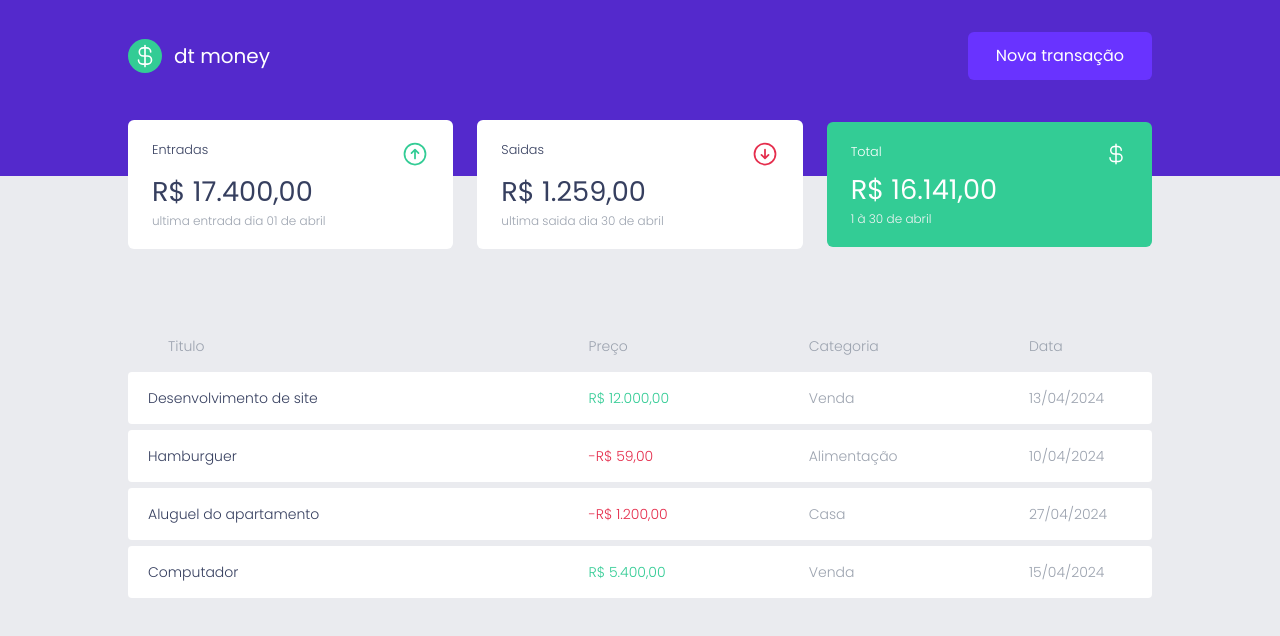
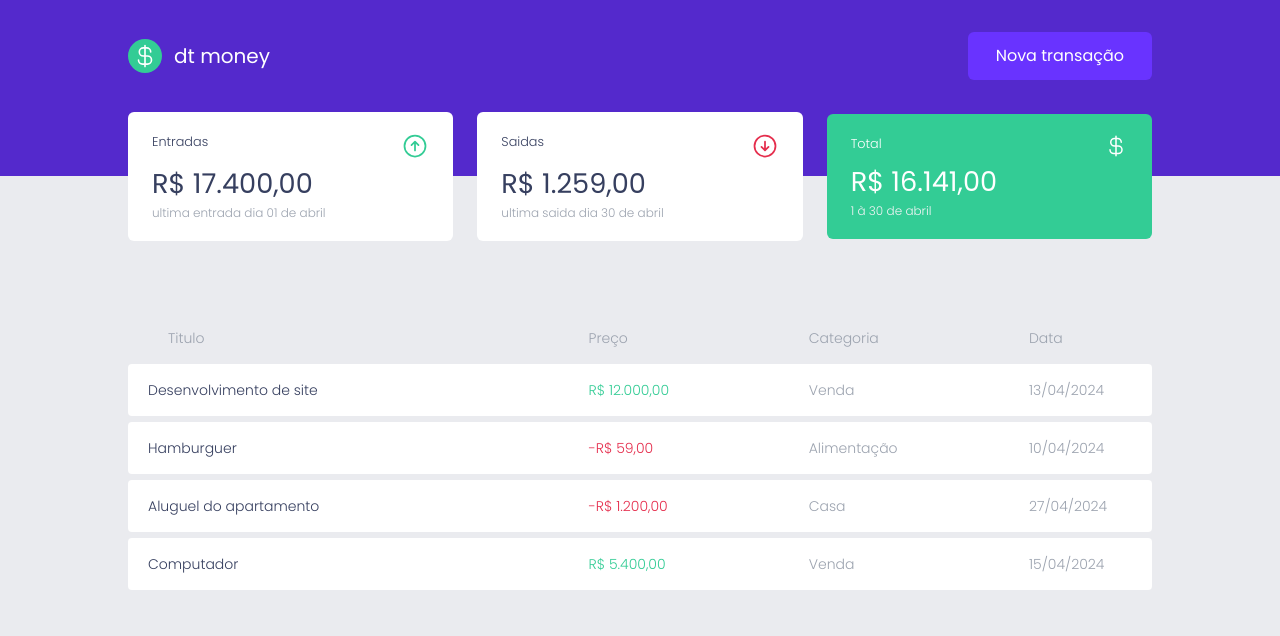
Before and after one commit to Edu4rdoCarlos/dt-money, a Next.js app: page / in a window 1280 px wide. Shown: the top 636 px of the page. Built offline with nearby package versions, Linux system fonts and the light colour scheme.

Commit message:
update: increase negative margin

```diff
--- a/src/components/compounds/Info/index.tsx
+++ b/src/components/compounds/Info/index.tsx
@@ -26,7 +26,7 @@ const calculateBilling = () => {
 export const Info = () => {
   const { credit, debit, total } = calculateBilling();
   return (
-    <div className="grid grid-cols-3 gap-6 items-center -mt-14">
+    <div className="grid grid-cols-3 gap-6 items-center -mt-16">
       <Container
         title={"Entradas"}
         value={credit}
```
